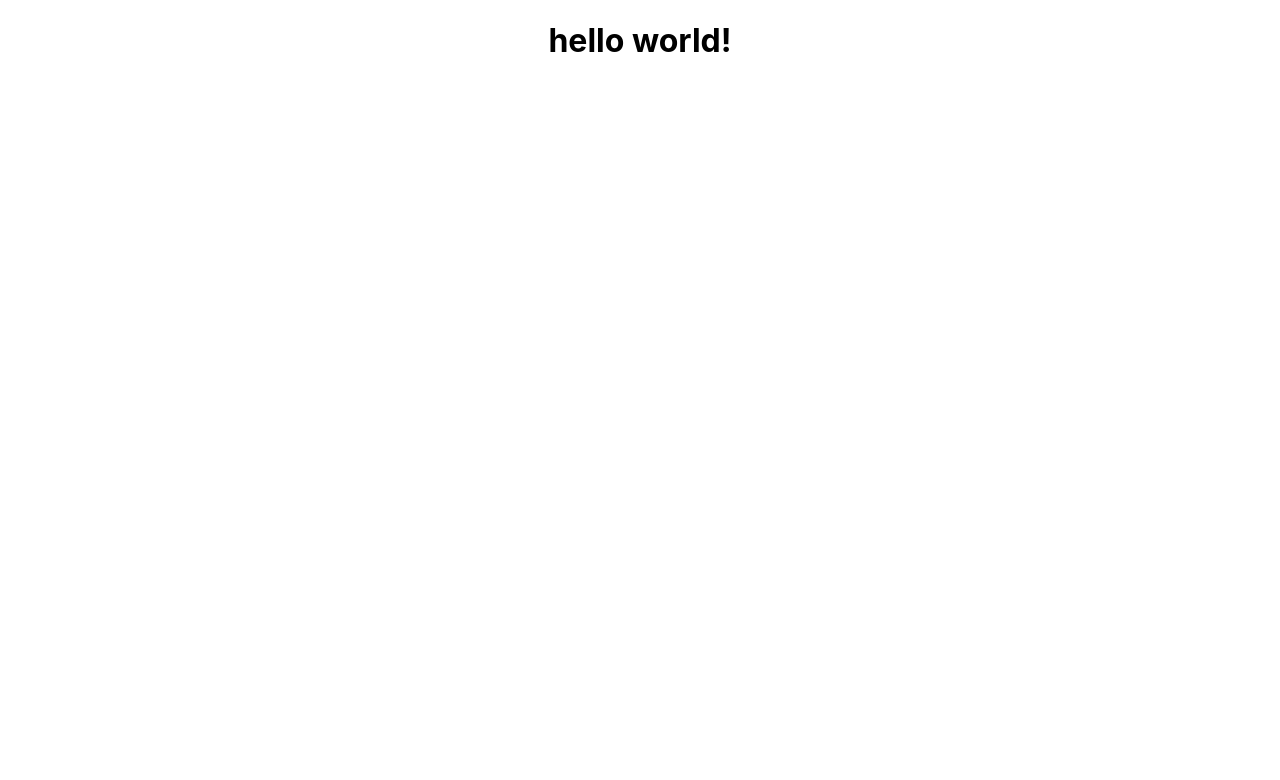
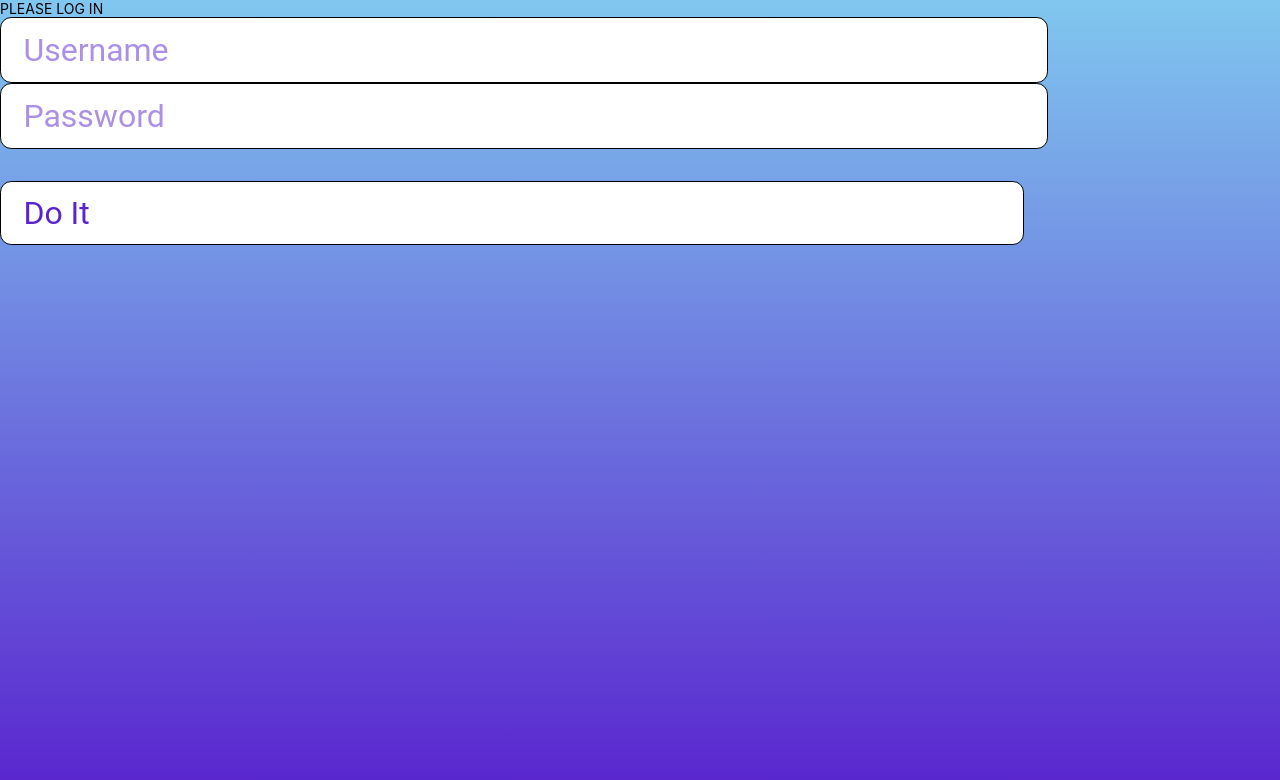
Before and after one commit to kylekww/cop-4331-lamp-project, a React (Create React App) app in the folder frontend/: page / in a window 1280 px wide. Shown: the top 780 px of the page. Built offline with nearby package versions, Linux system fonts and the light colour scheme.

Commit message:
Update App.js

```diff
--- a/frontend/src/App.js
+++ b/frontend/src/App.js
@@ -1,12 +1,22 @@
-import logo from './logo.svg';
+import React from 'react';
 import './App.css';
+
+//import { BrowserRouter, Routes, Route } from "react-router-dom";
+
+import Login from './html/Login';
+//import Registration from './html/Registration';
 
 function App() {
   return (
-    <div className="App">
-      <h1>hello world!</h1>
-    </div>
-  );
+    <Login />
+    /*<BrowserRouter>
+    <Routes>
+      <Route path="/" index element={<Login />} />
+      <Route path="/cards" index element={<Registration />} />
+    </Routes>
+  </BrowserRouter>*/
+
+);
 }
 
 export default App;
```
